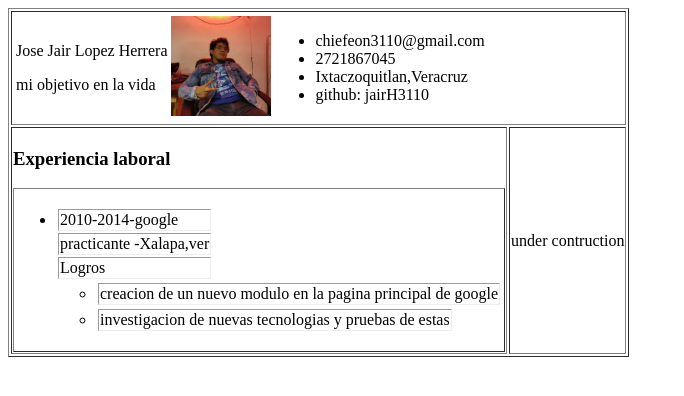
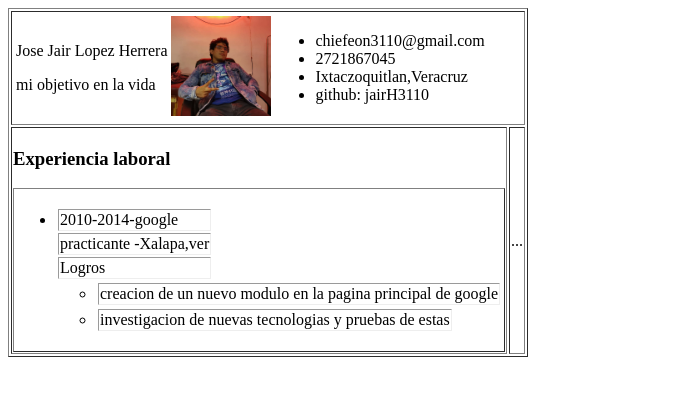
Before and after one commit to jairH3110/jairH3110.github.io, an Angular app: page / in a window 1280 px wide. Shown: the top 396 px of the page, without its empty margins (0-684 px from the left). Built offline with nearby package versions, Linux system fonts and the light colour scheme.

Commit message:
Update app.component.html

```diff
--- a/src/app/app.component.html
+++ b/src/app/app.component.html
@@ -5,6 +5,6 @@
   </tr>
   <tr>
     <td> <app-work-experience></app-work-experience></td>
-    <td>under contruction</td>
+    <td>...</td>
   </tr>
 </table>
```
